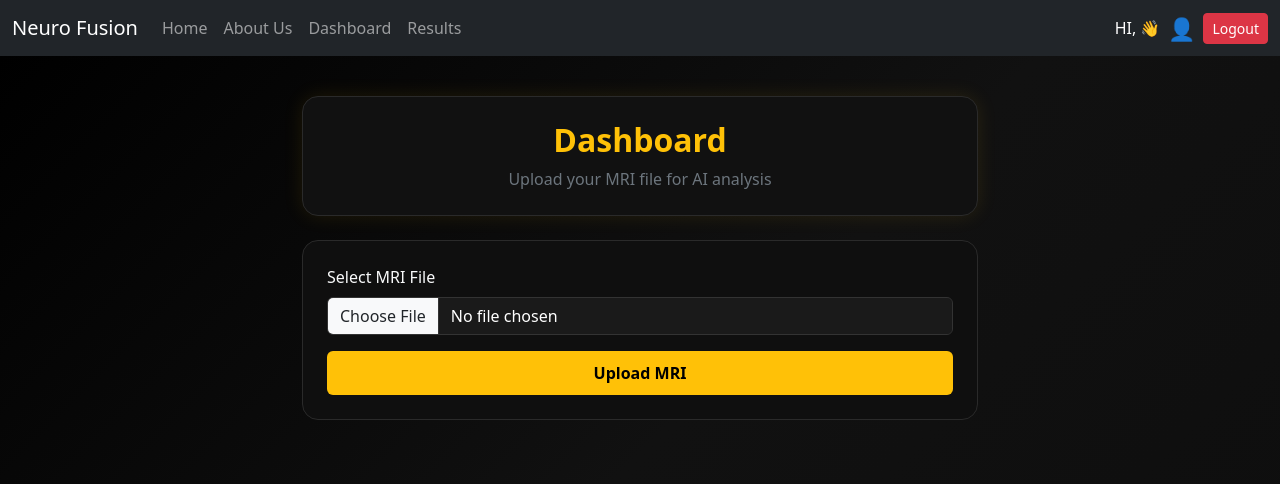
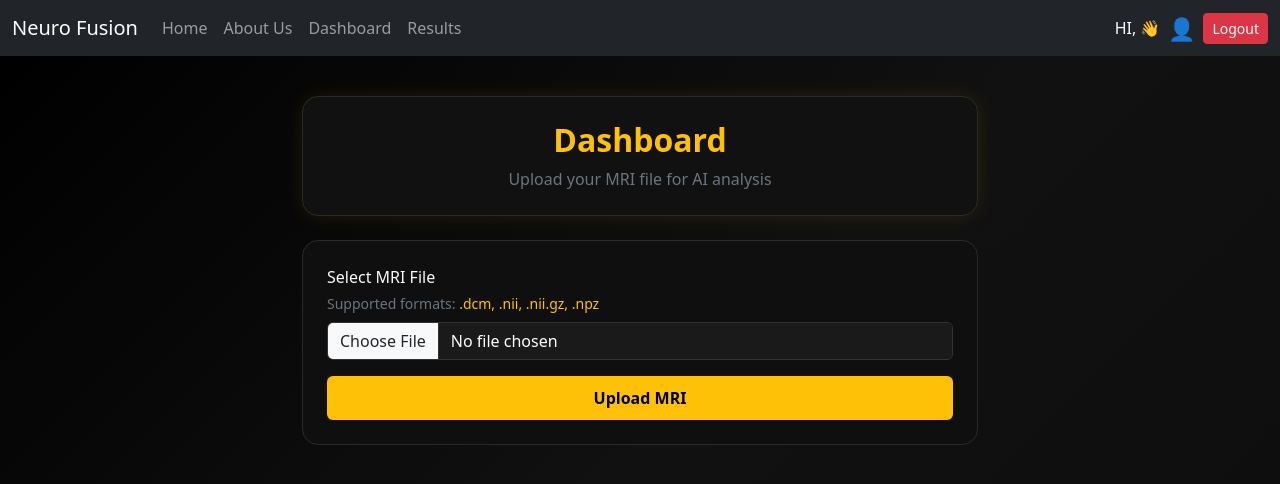
Before and after one commit to Hazeen-Dodhiya/NeuroFusionFront, a Next.js app: page /dashboard in a window 1280 px wide. Shown: the top 484 px of the page. Built offline with nearby package versions, Linux system fonts and the light colour scheme; no server answers; sample sign-in values are in the browser's storage.

Commit message:
improved ui of dashboard/page.js

```diff
--- a/app/dashboard/DashboardClient.js
+++ b/app/dashboard/DashboardClient.js
@@ -353,9 +353,13 @@ export default function DashboardClient() {
           }}
         >
 
-          <label className="form-label text-light mb-2">
+          <label className="form-label text-light mb-1">
             Select MRI File
           </label>
+
+          <small className="text-secondary d-block mb-2">
+            Supported formats: <span style={{ color: "#ffc107" }}>.dcm, .nii, .nii.gz, .npz</span>
+          </small>
 
           <input
             type="file"
```
